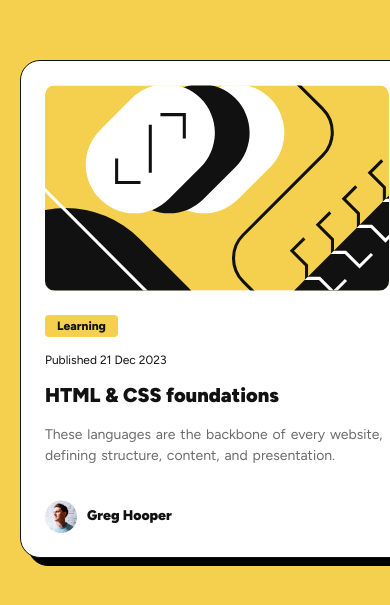
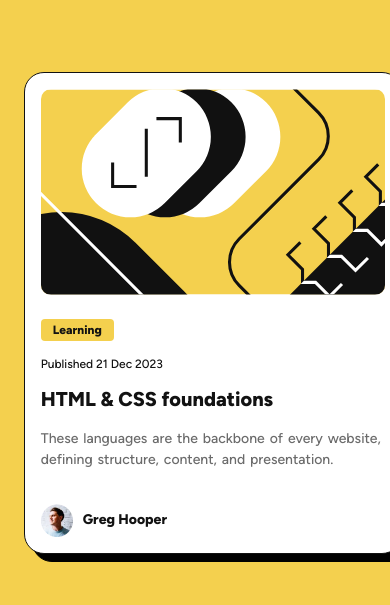
Before and after one commit to Celthros/blog-preview-card-challenge, a website: page index.html in a window 390 px wide. Shown: the part 119-724 px from the top of the page. Drawn offline with Linux system fonts and the light colour scheme.

Commit message:
Add Figtree font and update styles with responsive padding and margin adjustments

```diff
--- /dev/null
+++ b/css/abstract/_fonts.scss
@@ -0,0 +1,13 @@
+@font-face {
+  font-family : "Figtree";
+  src         : url("../assets/fonts/static/Figtree-Medium.ttf") format("truetype");
+  font-weight : 500;
+  font-style  : normal;
+  }
+
+@font-face {
+  font-family : "Figtree";
+  src         : url("../assets/fonts/static/Figtree-ExtraBold.ttf") format("truetype");
+  font-weight : 900;
+  font-style  : normal;
+  }
--- a/css/abstract/_mixins.scss
+++ b/css/abstract/_mixins.scss
@@ -1,5 +1,5 @@
 @mixin figtree-font( $weight: 400 ) {
-  font-family         : "Figtree", sans-serif;
+  font-family         : "Figtree", Arial, sans-serif;
   font-optical-sizing : auto;
   font-weight         : $weight;
   font-style          : normal;
--- a/css/base/_base.scss
+++ b/css/base/_base.scss
@@ -1,9 +1,5 @@
 @use "../abstract/variables" as var;
 @use "../abstract/mixins" as mixs;
-
-// TO DO
-// clamp paddings?
-// use local fonts NOT GOOGLE
 
 :root {
   --default-font      : #{var.$default-font};
@@ -27,6 +23,8 @@
   --spacing-150       : #{var.$spacing-150};
   --spacing-100       : #{var.$spacing-100};
   --spacing-50        : #{var.$spacing-50};
+  --clamp-padding     : clamp(1rem, 3vw, 2rem);
+  --clamp-margin      : clamp(var(--spacing-50), 2vw, var(--spacing-300));
   --word-spacing-med  : #{var.$word-spacing-med};
   --clamp-description : clamp(var(--font-14), 2vw, var(--default-font));
   --clamp-small       : clamp(var(--font-12), 2vw, var(--font-14));
@@ -43,6 +41,7 @@ body {
   align-items      : center;
   height           : 100vh;
   flex-direction   : column;
+  padding          : var(--spacing-50);
 
   main {
 	margin-top    : var(--spacing-150);
@@ -54,9 +53,6 @@ body {
 	& main {
 	  margin-top : var(--spacing-300);
 	  }
-	& {
-	  height : 100vh;
-	  }
 	}
   }
 
--- a/css/components/_article.scss
+++ b/css/components/_article.scss
@@ -4,13 +4,13 @@
   width            : 100%;
   max-width        : 19.188rem;
   border-radius    : var(--border-radius2);
-  padding          : var(--spacing-300);
   display          : flex;
   flex-direction   : column;
   gap              : 1.25rem;
   filter           : drop-shadow(8px 8px 0px rgba(0, 0, 0, 100%));
-  margin-left      : var(--spacing-100);
-  margin-right     : var(--spacing-100);
+  padding          : var(--clamp-padding);
+  margin-left      : var(--clamp-margin);
+  margin-right     : var(--clamp-margin);
 
   @media (min-width : 23.438em) {
 	& {
--- a/css/style.scss
+++ b/css/style.scss
@@ -1,3 +1,4 @@
+@use 'abstract/fonts';
 @use "base/base";
 @use "base/reset";
 @use "components/article";
--- a/index.html
+++ b/index.html
@@ -4,10 +4,6 @@
 	<meta charset="UTF-8">
 	<meta name="viewport" content="width=device-width, initial-scale=1.0">
 	<link rel="icon" type="image/png" sizes="32x32" href="./assets/images/favicon-32x32.png">
-	<link rel="preconnect" href="https://fonts.googleapis.com">
-	<link rel="preconnect" href="https://fonts.gstatic.com" crossorigin>
-	<link href="https://fonts.googleapis.com/css2?family=Figtree:ital,wght@0,300..900;1,300..900&display=swap"
-		  rel="stylesheet">
 	<link rel="preload" href="style.min.css" as="style" onload="this.rel='stylesheet'">
 	<noscript><link rel="stylesheet" href="style.min.css"></noscript>
 	<title>Frontend Mentor | Blog preview card</title>
```
Also changed, not shown: style.min.css, 1 other file.
